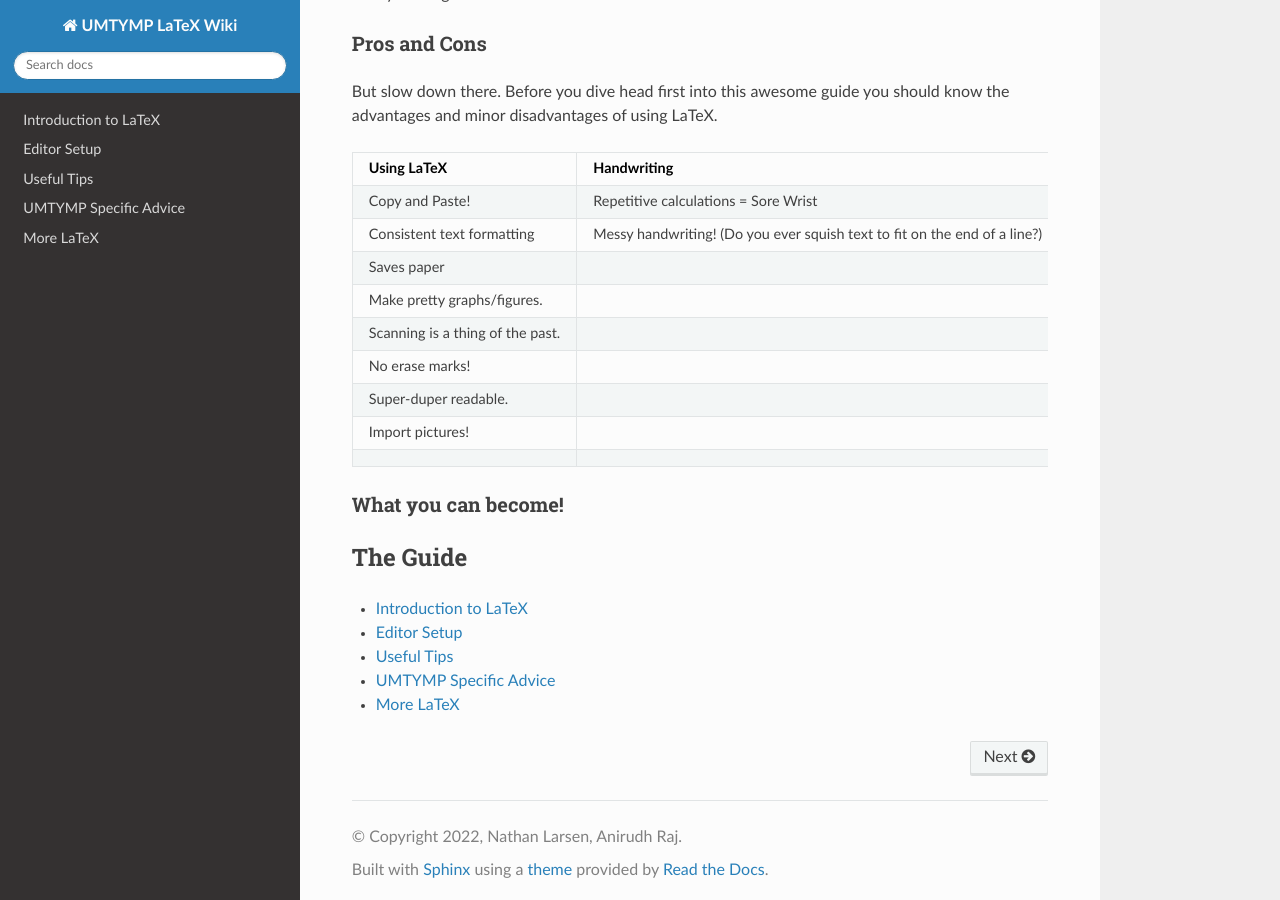
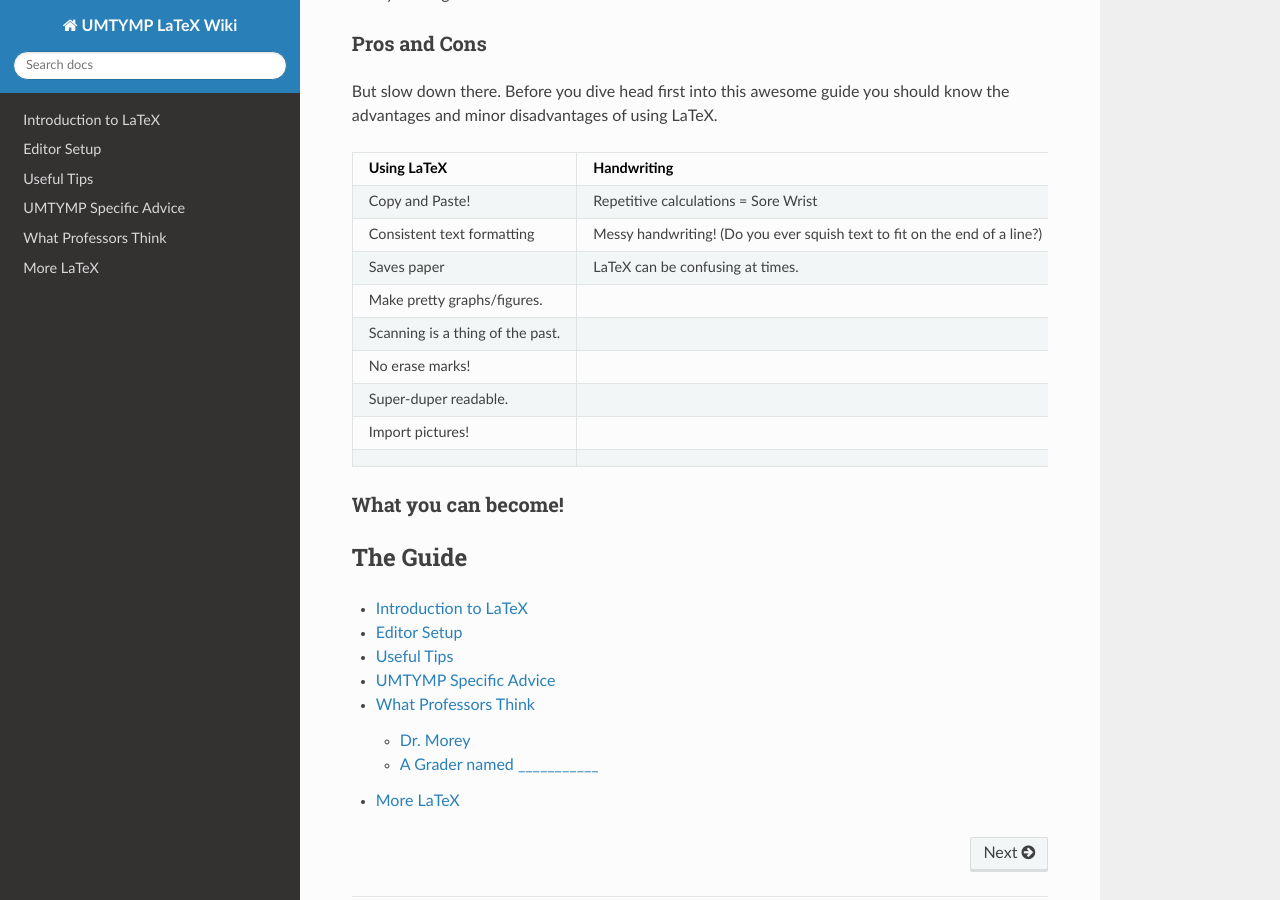
Before and after one commit to GrandMoff100/UMTYMP-Latex-Wiki, a Sphinx documentation site: the page built from docs/index.rst, in a window 1280 px wide and 900 px high, scrolled down 670 px. Built offline with Sphinx 7.4.7 and the Read the Docs theme 2.0.0, drawn with Linux system fonts in a browser that asks for light colours.

Commit message:
Add interview suggestions, and auto-section labeling.

```diff
--- a/docs/conf.py
+++ b/docs/conf.py
@@ -12,7 +12,9 @@ release = '0.0.1'
 # -- General configuration ---------------------------------------------------
 # https://www.sphinx-doc.org/en/master/usage/configuration.html#general-configuration
 
-extensions = []
+extensions = [
+    'sphinx.ext.autosectionlabel',
+]
 
 templates_path = ['_templates']
 exclude_patterns = []
--- a/docs/index.rst
+++ b/docs/index.rst
@@ -42,7 +42,7 @@ know the advantages and minor disadvantages of using LaTeX.
    * - Consistent text formatting
      - Messy handwriting! (Do you ever squish text to fit on the end of a line?)
    * - Saves paper
-     -
+     - LaTeX can be confusing at times.
    * - Make pretty graphs/figures.
      -
    * - Scanning is a thing of the past.
@@ -71,4 +71,5 @@ The Guide
     Editor Setup <setup>
     Useful Tips <tips>
     UMTYMP Specific Advice <umtymp>
+    What Professors Think <interviews>
     More LaTeX <advanced>
--- /dev/null
+++ b/docs/interviews.rst
@@ -0,0 +1,9 @@
+What The Professors and Graders Think
+***************************************************************************
+Personal Statements and Interviews from previous lecturers, professors, graders, and other UMTYMP faculty.
+
+Dr. Morey
+===========
+
+A Grader named ___________
+==============================
```
